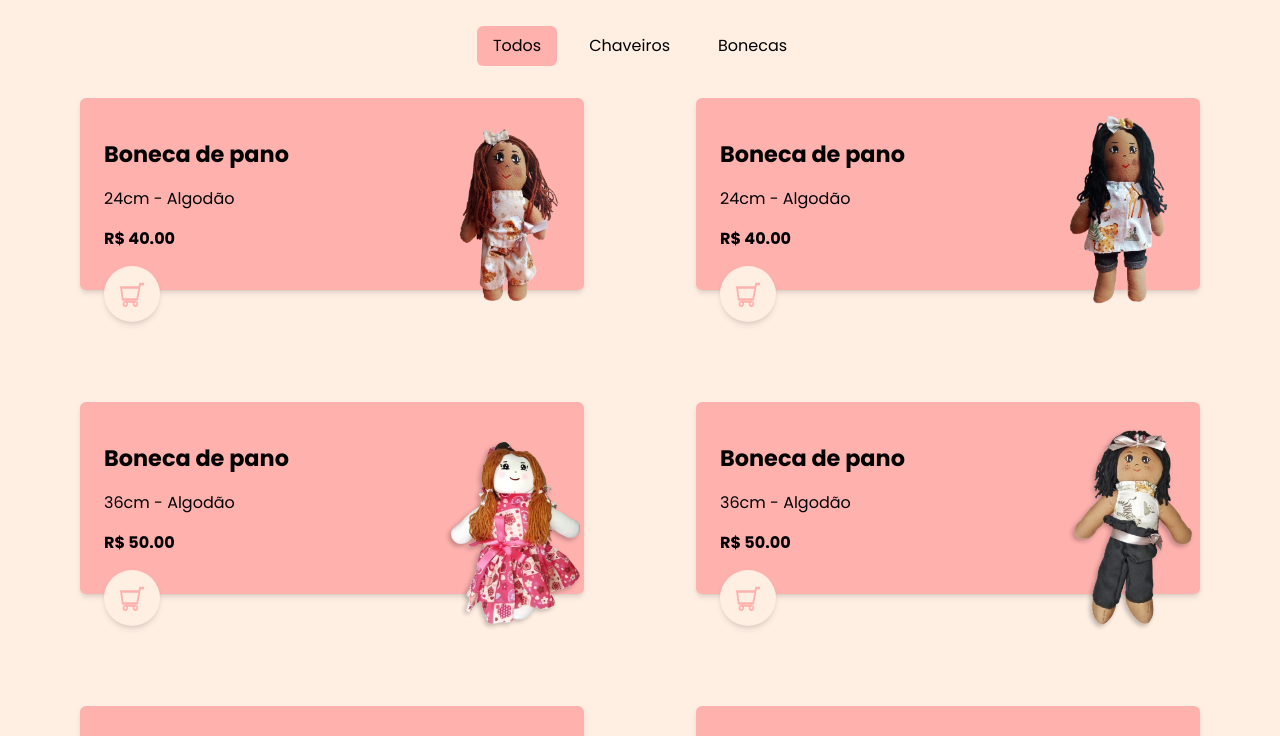
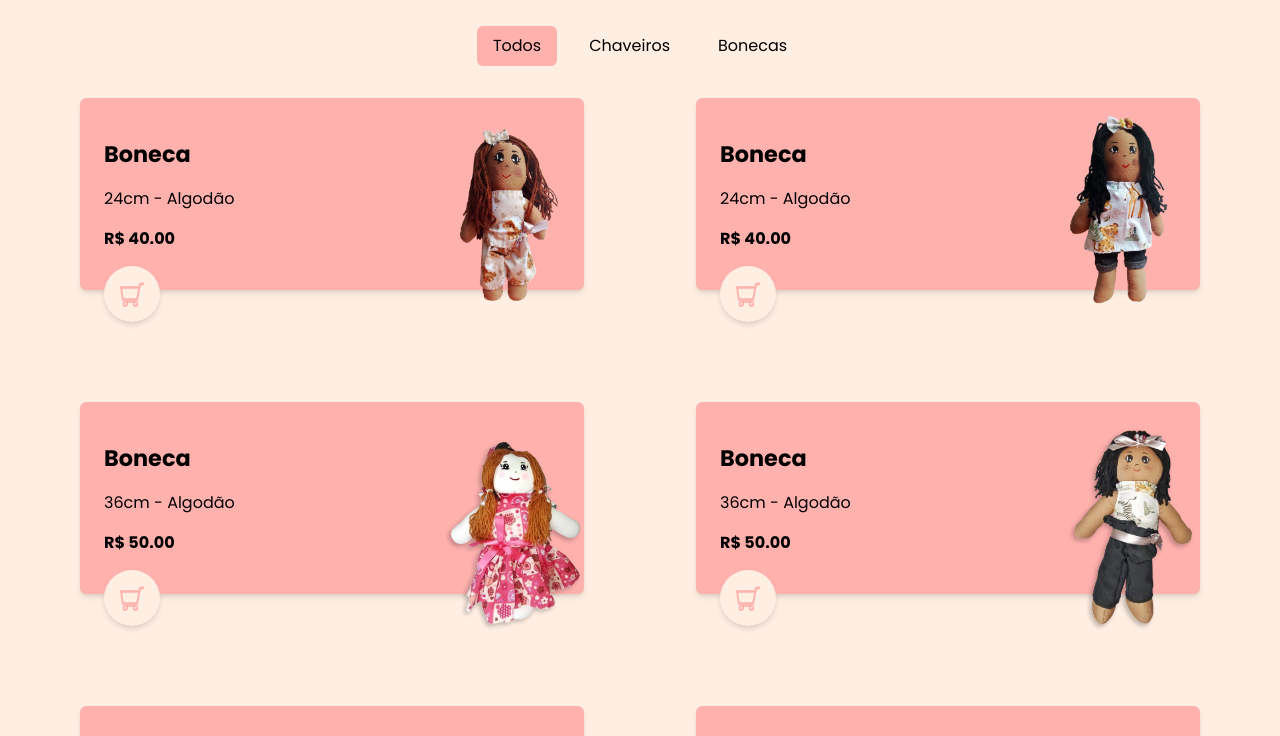
Before and after one commit to ruanvictordev/encantos-artesanais, an Angular app: page /userpage in a window 1280 px wide. Shown: the part 1200-1936 px from the top of the page. Built offline with nearby package versions, Linux system fonts and the light colour scheme; a web font is replaced by a local one.

Commit message:
:sparkles: [FEAT] New Products.

```diff
--- a/src/app/userpage/products-section/produtos.ts
+++ b/src/app/userpage/products-section/produtos.ts
@@ -13,11 +13,11 @@ export interface IProdutoCarrinho extends IProduto {
 }
 
 export const produtos: IProduto[] = [
-    { id: 1, nome: "Boneca de pano", tamanho: "24cm", tecido: "Algodão", categoria: "Bonecas", preco: 40.00, imagem: "assets/images/products/boneca24cm40.png" },
-    { id: 2, nome: "Boneca de pano", tamanho: "24cm", tecido: "Algodão", categoria: "Bonecas", preco: 40.00, imagem: "assets/images/products/boneca24cm40(2).png" },
-    { id: 3, nome: "Boneca de pano", tamanho: "36cm", tecido: "Algodão", categoria: "Bonecas", preco: 50.00, imagem: "assets/images/products/boneca36cm50.png" },
-    { id: 4, nome: "Boneca de pano", tamanho: "36cm", tecido: "Algodão", categoria: "Bonecas", preco: 50.00, imagem: "assets/images/products/boneca36cm50(2).png" },
-    { id: 5, nome: "Boneca de pano", tamanho: "46cm", tecido: "Algodão", categoria: "Bonecas", preco: 60.00, imagem: "assets/images/products/boneca46cm60.png" },
+    { id: 1, nome: "Boneca", tamanho: "24cm", tecido: "Algodão", categoria: "Bonecas", preco: 40.00, imagem: "assets/images/products/boneca24cm40.png" },
+    { id: 2, nome: "Boneca", tamanho: "24cm", tecido: "Algodão", categoria: "Bonecas", preco: 40.00, imagem: "assets/images/products/boneca24cm40(2).png" },
+    { id: 3, nome: "Boneca", tamanho: "36cm", tecido: "Algodão", categoria: "Bonecas", preco: 50.00, imagem: "assets/images/products/boneca36cm50.png" },
+    { id: 4, nome: "Boneca", tamanho: "36cm", tecido: "Algodão", categoria: "Bonecas", preco: 50.00, imagem: "assets/images/products/boneca36cm50(2).png" },
+    { id: 5, nome: "Boneca", tamanho: "46cm", tecido: "Algodão", categoria: "Bonecas", preco: 60.00, imagem: "assets/images/products/boneca46cm60.png" },
     { id: 6, nome: "Chaveirinho", tamanho: "7cm", tecido: "Algodão", categoria: "Chaveiros", preco: 5.00, imagem: "assets/images/products/chaveiro7cm5.png" },
     { id: 7, nome: "Chaveirinho", tamanho: "7cm", tecido: "Algodão", categoria: "Chaveiros", preco: 5.00, imagem: "assets/images/products/chaveiro7cm5(2).png" },
     { id: 8, nome: "Chaveirinho", tamanho: "7cm", tecido: "Algodão", categoria: "Chaveiros", preco: 5.00, imagem: "assets/images/products/chaveiro7cm5(3).png" },
```
